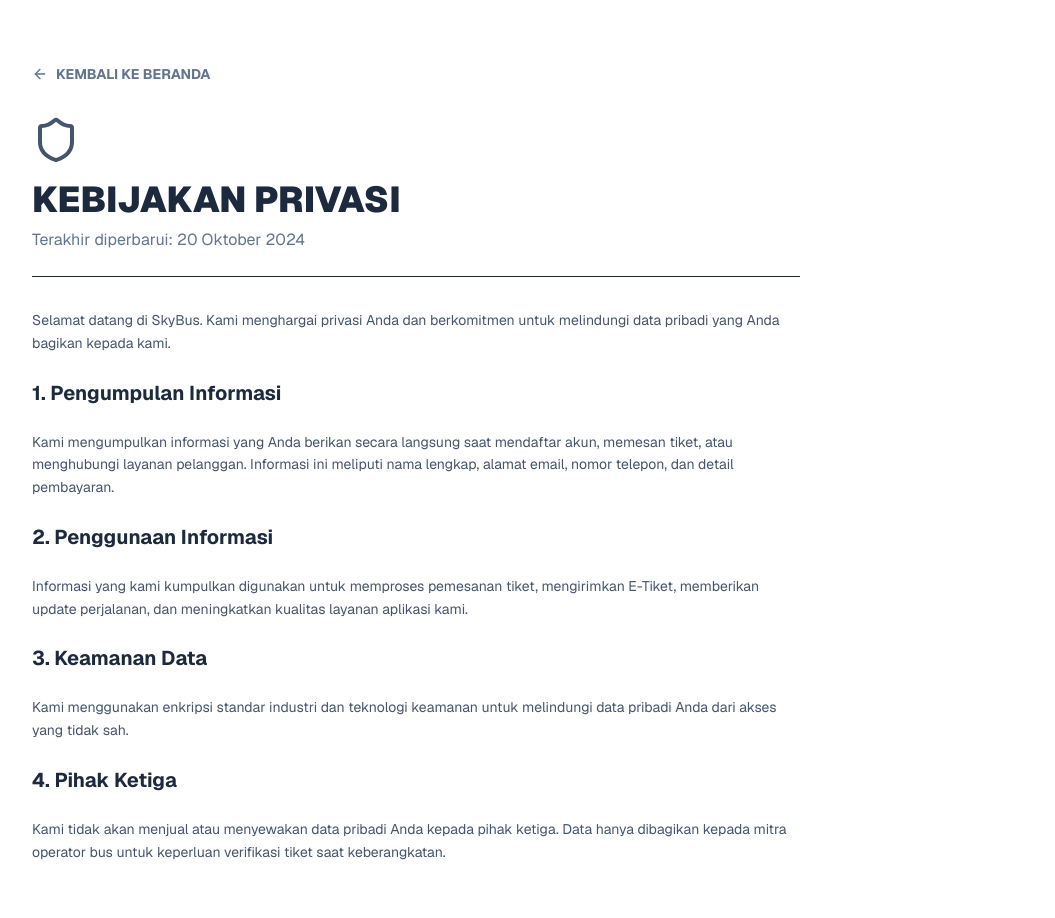
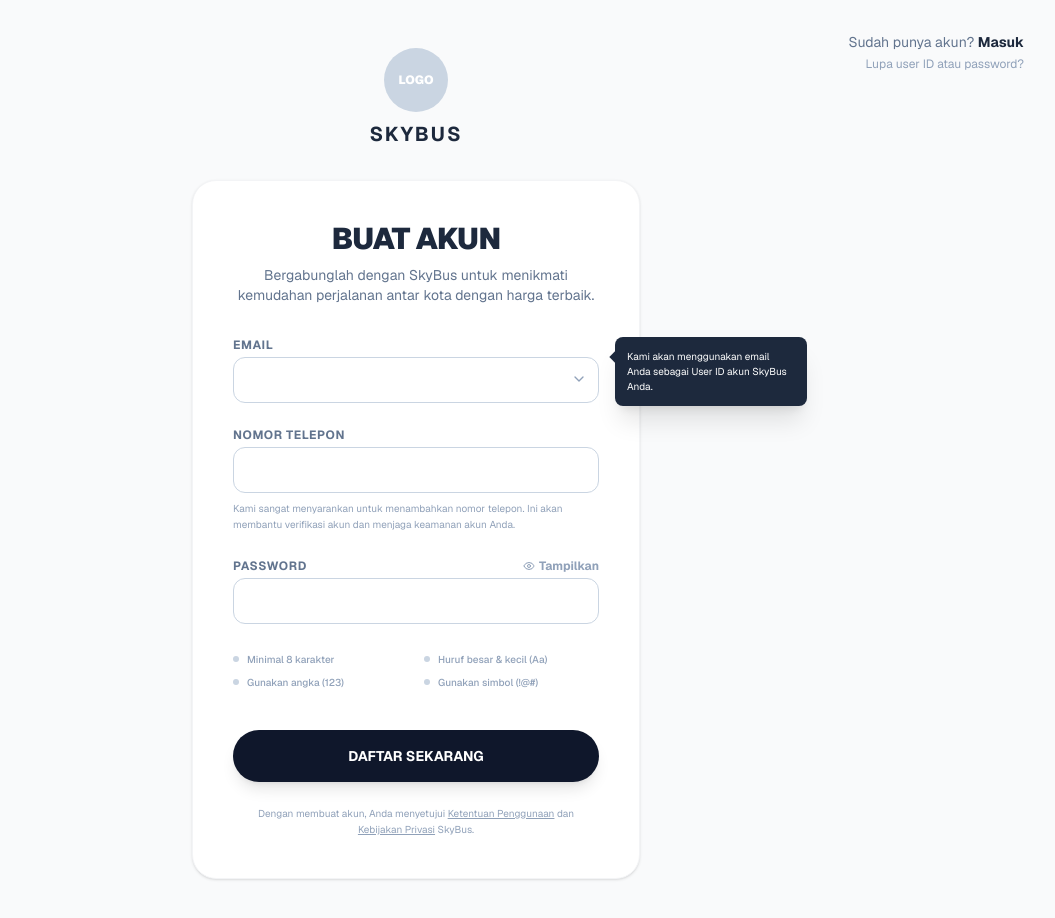
Before and after one commit to doaesque/skybus, a Next.js app: page /signup in a window 1280 px wide. Shown: the top 918 px of the page, without its empty margins (224-1279 px from the left). Built offline with nearby package versions, Linux system fonts and the light colour scheme.

Commit message:
fix: restore signup page and add use client directive to auth pages

```diff
--- a/src/app/signup/page.tsx
+++ b/src/app/signup/page.tsx
@@ -1,38 +1,152 @@
 "use client";
 
-import React from 'react';
+import React, { useState } from 'react';
 import Link from 'next/link';
-import { ArrowLeft, Shield } from 'lucide-react';
+import { Eye, EyeOff, ChevronDown, Info } from 'lucide-react';
 
-export default function PrivacyPage() {
+export default function SignupPage() {
+  const [showPassword, setShowPassword] = useState(false);
+  const [password, setPassword] = useState('');
+
+  // Logika validasi password ( Checklist di bawah input )
+  const hasMinLength = password.length >= 8;
+  const hasUpperLowerCase = /[a-z]/.test(password) && /[A-Z]/.test(password);
+  const hasNumber = /\d/.test(password);
+  const hasSymbol = /[!@#$%^&*(),.?":{}|<>]/.test(password);
+
   return (
-    <div className="min-h-screen bg-white text-slate-800 p-8 md:p-16 font-sans">
-      <div className="max-w-3xl mx-auto">
-        <Link href="/" className="inline-flex items-center text-slate-500 hover:text-slate-800 mb-8 font-bold text-sm transition">
-            <ArrowLeft className="w-4 h-4 mr-2" /> KEMBALI KE BERANDA
-        </Link>
+    <div className="min-h-screen bg-gray-50 flex flex-col items-center justify-center py-12 px-4 font-sans text-slate-800">
 
-        <div className="border-b pb-6 mb-8">
-            <Shield className="w-12 h-12 text-slate-600 mb-4" />
-            <h1 className="text-3xl md:text-4xl font-black uppercase text-slate-800">Kebijakan Privasi</h1>
-            <p className="text-slate-500 mt-2">Terakhir diperbarui: 20 Oktober 2024</p>
+      {/* Header Link (Top Right) */}
+      <div className="absolute top-8 right-8 text-right hidden md:block">
+        <p className="text-sm text-slate-500">
+          Sudah punya akun? <Link href="/login" className="font-bold text-slate-800 hover:underline">Masuk</Link>
+        </p>
+        <a href="#" className="text-xs text-slate-400 block mt-1">Lupa user ID atau password?</a>
+      </div>
+
+      {/* Logo Section */}
+      <div className="mb-8 text-center">
+        <div className="w-16 h-16 bg-slate-300 rounded-full mx-auto mb-2 flex items-center justify-center font-black text-white text-xs">
+          LOGO
+        </div>
+        <h2 className="text-xl font-bold tracking-widest">SKYBUS</h2>
+      </div>
+
+      {/* Form Card */}
+      <div className="max-w-md w-full bg-white rounded-3xl shadow-sm border border-gray-100 p-10 relative">
+
+        <div className="text-center mb-8">
+          <h2 className="text-3xl font-black text-slate-800 uppercase tracking-tight">Buat Akun</h2>
+          <p className="mt-2 text-sm text-slate-500">
+            Bergabunglah dengan SkyBus untuk menikmati kemudahan perjalanan antar kota dengan harga terbaik.
+          </p>
         </div>
 
-        <div className="prose prose-slate max-w-none space-y-6 text-sm leading-relaxed text-slate-600">
-            <p>Selamat datang di SkyBus. Kami menghargai privasi Anda dan berkomitmen untuk melindungi data pribadi yang Anda bagikan kepada kami.</p>
+        <form className="space-y-6">
+          {/* Email Field */}
+          <div className="relative group">
+            <label htmlFor="email" className="block text-xs font-bold text-slate-500 mb-1 uppercase tracking-wider">
+              Email
+            </label>
+            <div className="relative">
+              <input
+                id="email"
+                type="email"
+                required
+                className="w-full px-4 py-3 bg-white border border-slate-300 rounded-xl text-sm focus:outline-none focus:ring-2 focus:ring-slate-400 transition"
+              />
+              <ChevronDown className="absolute right-3 top-3.5 h-4 w-4 text-slate-400" />
+            </div>
 
-            <h3 className="text-xl font-bold text-slate-800">1. Pengumpulan Informasi</h3>
-            <p>Kami mengumpulkan informasi yang Anda berikan secara langsung saat mendaftar akun, memesan tiket, atau menghubungi layanan pelanggan. Informasi ini meliputi nama lengkap, alamat email, nomor telepon, dan detail pembayaran.</p>
+            {/* Tooltip (Sesuai Gambar) */}
+            <div className="absolute -right-4 top-0 translate-x-full hidden lg:block w-48 p-3 bg-slate-800 text-white text-[10px] rounded-lg shadow-xl">
+               <div className="absolute left-0 top-4 -translate-x-1 w-2 h-2 bg-slate-800 rotate-45"></div>
+               Kami akan menggunakan email Anda sebagai User ID akun SkyBus Anda.
+            </div>
+          </div>
 
-            <h3 className="text-xl font-bold text-slate-800">2. Penggunaan Informasi</h3>
-            <p>Informasi yang kami kumpulkan digunakan untuk memproses pemesanan tiket, mengirimkan E-Tiket, memberikan update perjalanan, dan meningkatkan kualitas layanan aplikasi kami.</p>
+          {/* Phone Field */}
+          <div>
+            <label htmlFor="phone" className="block text-xs font-bold text-slate-500 mb-1 uppercase tracking-wider">
+              Nomor Telepon
+            </label>
+            <input
+              id="phone"
+              type="tel"
+              required
+              className="w-full px-4 py-3 bg-white border border-slate-300 rounded-xl text-sm focus:outline-none focus:ring-2 focus:ring-slate-400 transition"
+            />
+            <p className="mt-2 text-[10px] text-slate-400 leading-relaxed">
+              Kami sangat menyarankan untuk menambahkan nomor telepon. Ini akan membantu verifikasi akun dan menjaga keamanan akun Anda.
+            </p>
+          </div>
 
-            <h3 className="text-xl font-bold text-slate-800">3. Keamanan Data</h3>
-            <p>Kami menggunakan enkripsi standar industri dan teknologi keamanan untuk melindungi data pribadi Anda dari akses yang tidak sah.</p>
+          {/* Password Field */}
+          <div>
+            <div className="flex justify-between items-end mb-1">
+              <label htmlFor="password" className="text-xs font-bold text-slate-500 uppercase tracking-wider">
+                Password
+              </label>
+              <button
+                type="button"
+                onClick={() => setShowPassword(!showPassword)}
+                className="text-xs font-bold text-slate-400 hover:text-slate-600 flex items-center gap-1"
+              >
+                {showPassword ? <EyeOff className="h-3 w-3" /> : <Eye className="h-3 w-3" />}
+                {showPassword ? "Sembunyikan" : "Tampilkan"}
+              </button>
+            </div>
+            <input
+              id="password"
+              type={showPassword ? "text" : "password"}
+              value={password}
+              onChange={(e) => setPassword(e.target.value)}
+              required
+              className="w-full px-4 py-3 bg-white border border-slate-300 rounded-xl text-sm focus:outline-none focus:ring-2 focus:ring-slate-400 transition"
+            />
+          </div>
 
-            <h3 className="text-xl font-bold text-slate-800">4. Pihak Ketiga</h3>
-            <p>Kami tidak akan menjual atau menyewakan data pribadi Anda kepada pihak ketiga. Data hanya dibagikan kepada mitra operator bus untuk keperluan verifikasi tiket saat keberangkatan.</p>
-        </div>
+          {/* Password Validation Checklist (Sesuai Gambar) */}
+          <div className="grid grid-cols-2 gap-y-2 gap-x-4 pt-1">
+            <div className="flex items-center gap-2 text-[10px] font-medium transition">
+              <div className={`w-1.5 h-1.5 rounded-full ${hasMinLength ? 'bg-green-500 shadow-[0_0_8px_rgba(34,197,94,0.6)]' : 'bg-slate-300'}`}></div>
+              <span className={hasMinLength ? 'text-slate-800' : 'text-slate-400'}>Minimal 8 karakter</span>
+            </div>
+            <div className="flex items-center gap-2 text-[10px] font-medium transition">
+              <div className={`w-1.5 h-1.5 rounded-full ${hasUpperLowerCase ? 'bg-green-500 shadow-[0_0_8px_rgba(34,197,94,0.6)]' : 'bg-slate-300'}`}></div>
+              <span className={hasUpperLowerCase ? 'text-slate-800' : 'text-slate-400'}>Huruf besar & kecil (Aa)</span>
+            </div>
+            <div className="flex items-center gap-2 text-[10px] font-medium transition">
+              <div className={`w-1.5 h-1.5 rounded-full ${hasNumber ? 'bg-green-500 shadow-[0_0_8px_rgba(34,197,94,0.6)]' : 'bg-slate-300'}`}></div>
+              <span className={hasNumber ? 'text-slate-800' : 'text-slate-400'}>Gunakan angka (123)</span>
+            </div>
+            <div className="flex items-center gap-2 text-[10px] font-medium transition">
+              <div className={`w-1.5 h-1.5 rounded-full ${hasSymbol ? 'bg-green-500 shadow-[0_0_8px_rgba(34,197,94,0.6)]' : 'bg-slate-300'}`}></div>
+              <span className={hasSymbol ? 'text-slate-800' : 'text-slate-400'}>Gunakan simbol (!@#)</span>
+            </div>
+          </div>
+
+          {/* Submit Button */}
+          <button
+            type="submit"
+            className="w-full bg-slate-900 text-white py-4 rounded-full font-bold text-sm hover:bg-black transition-all shadow-lg active:scale-95 mt-4"
+          >
+            DAFTAR SEKARANG
+          </button>
+
+          {/* Legal Footer */}
+          <p className="text-[10px] text-center text-slate-400 px-4 leading-relaxed">
+            Dengan membuat akun, Anda menyetujui <Link href="/terms" className="underline hover:text-slate-600">Ketentuan Penggunaan</Link> dan <Link href="/privacy" className="underline hover:text-slate-600">Kebijakan Privasi</Link> SkyBus.
+          </p>
+        </form>
+      </div>
+
+      {/* Mobile Footer Link */}
+      <div className="mt-8 text-center md:hidden">
+        <p className="text-sm text-slate-500">
+          Sudah punya akun? <Link href="/login" className="font-bold text-slate-800 underline">Masuk</Link>
+        </p>
       </div>
     </div>
   );
```
Also changed, not shown: 2 other files (tests, documents, lock files or other folders).
